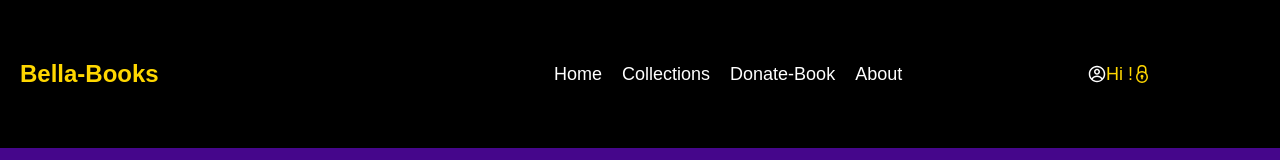
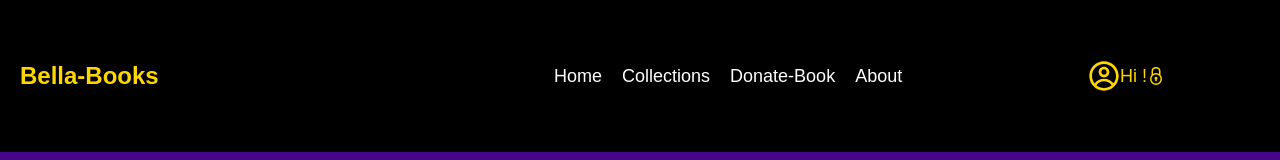
Before and after one commit to Abel-Girma-tech/LibraryMern, a React (Create React App) app in the folder frontend/: page /bella-books/single-book-detail/1 in a window 1280 px wide. Shown: the top 160 px of the page. Built offline with nearby package versions, Linux system fonts and the light colour scheme; no server answers.

Commit message:
profile icon fontsize changed to  big

```diff
--- a/frontend/src/App.css
+++ b/frontend/src/App.css
@@ -575,6 +575,10 @@ font-size:large;
   background-color: #f1f1f1;
 }
 
+#profile_icon{
+  font-size: xx-large;
+}
+
 
 #footer_div {
   width: 100%;
--- a/frontend/src/Compo/Header.jsx
+++ b/frontend/src/Compo/Header.jsx
@@ -65,7 +65,7 @@ export default function Header() {
                 id="header_user_section"
             >
                 <p id="user_name">
-                <CgProfile color='white' /> Hi {loading ? "Loading..." : userName}! <GrSecure id='log_out_btn' />
+                <CgProfile id="profile_icon"/> Hi {loading ? "Loading..." : userName}! <GrSecure id='log_out_btn' />
                 </p>
 
                 {accHover ? (
```
